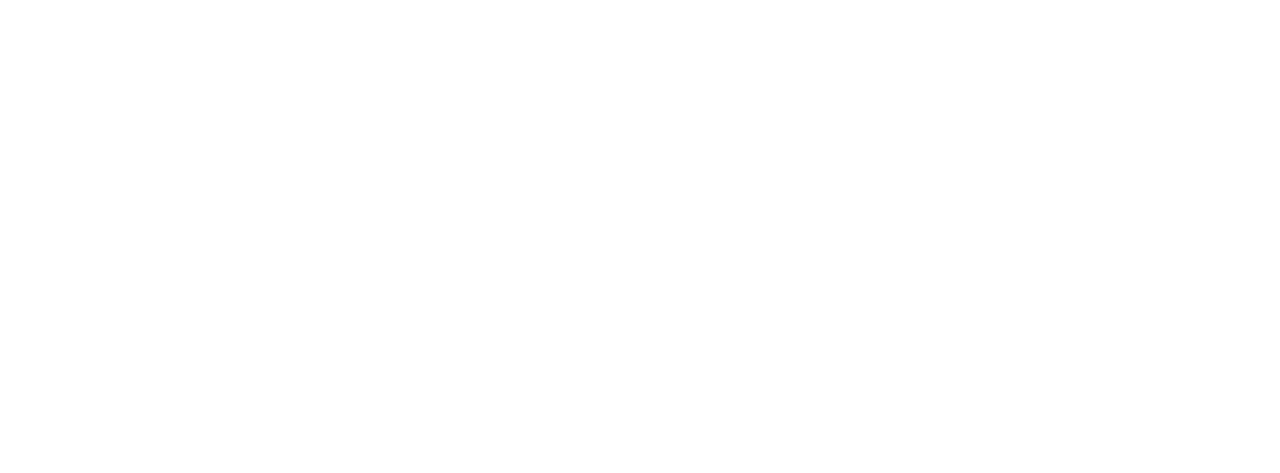
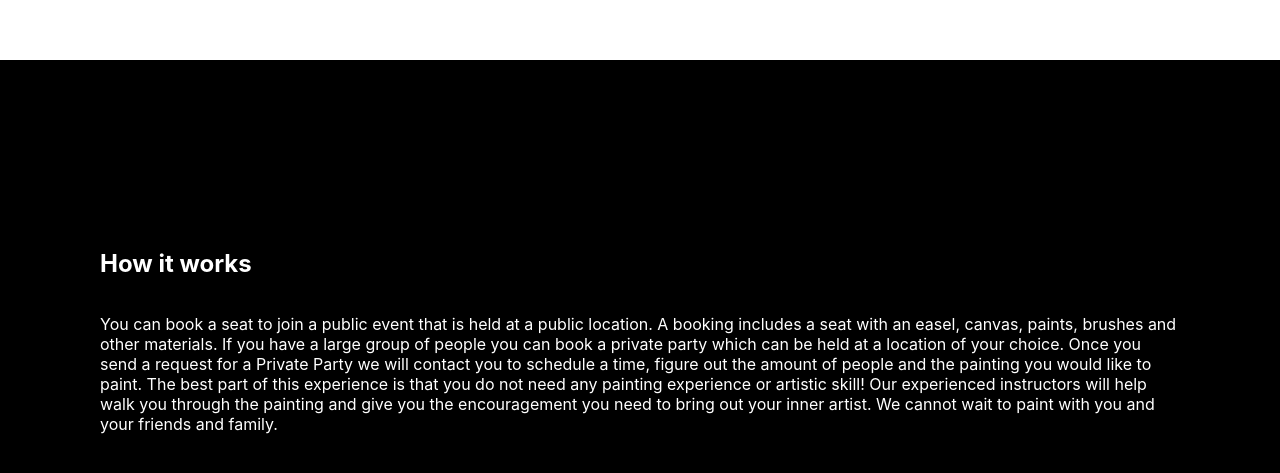
Before and after one commit to CadmiumRed40/Make-A-Mark-Paintbar-LLC, a React (Create React App) app in the folder make-a-mark-ite/: page / in a window 1280 px wide. Shown: the part 879-1352 px from the top of the page. Before the commit the page ends 857 px from the top, so only its background shows below. Built offline with nearby package versions, Linux system fonts and the light colour scheme.

Commit message:
added about us component

```diff
--- a/make-a-mark-ite/src/App.js
+++ b/make-a-mark-ite/src/App.js
@@ -2,12 +2,14 @@
 import './App.css';
 import NavgationBar from './components/NavigationBar/NavgationBar';
 import BookButtons from './components/BookButtons/BookButtons';
+import AboutUs from './components/AboutUs/AboutUs';
 
 function App() {
   return (
     <div className="App">
       <NavgationBar />
       <BookButtons />
+      <AboutUs />
     </div>
   );
 }
--- /dev/null
+++ b/make-a-mark-ite/src/components/AboutUs/AboutUs.css
@@ -0,0 +1,28 @@
+#AboutUsBody {
+    display: flex;
+    flex-direction: column;
+    justify-content: center;
+    align-items: center;
+    text-align: center;
+    background-color: black;
+    height: 70vh;
+  }
+
+  #AboutUsTextContainer {
+    display: flex;
+    flex-direction: column;
+    justify-content: center;
+    align-items: flex-start;
+    text-align: left;
+    margin-bottom: 50px;
+    margin: 0 100px;
+    color: white;
+  }
+
+  #AboutUsTextContainer h2 {
+    text-align: left;
+  }
+
+  #AboutUsTextContainer p {
+    text-align: left;
+  }
--- /dev/null
+++ b/make-a-mark-ite/src/components/AboutUs/AboutUs.js
@@ -0,0 +1,19 @@
+import React from 'react'
+import './AboutUs.css'
+
+function AboutUs() {
+  return (
+    <div id="AboutUsBody">
+        <div id="AboutUsTextContainer">
+            <h2>How it works</h2>
+            <p>You can book a seat to join a public event that is held at a public location. A booking includes a seat with an easel, canvas, paints, brushes and other materials.
+                If you have a large group of people you can book a private party which can be held at a location of your choice. Once you send a request for a Private Party we will contact you to schedule a time, figure out the amount of people and the painting you would like to paint.
+                The best part of this experience is that you do not need any painting experience or artistic skill!
+                Our experienced instructors will help walk you through the painting and give you the encouragement you need to bring out your inner artist.
+                We cannot wait to paint with you and your friends and family.</p>
+        </div>
+    </div>
+  )
+}
+
+export default AboutUs
--- a/make-a-mark-ite/src/components/BookButtons/BookButtons.js
+++ b/make-a-mark-ite/src/components/BookButtons/BookButtons.js
@@ -4,6 +4,7 @@
 function BookButtons() {
   return (
     <div>
+      <h1>Danbury's own Paint-and-Sip experience</h1>
         <div className='bookingContainer'>
         <button id="Public Event" className='bookButton'>Join A Public Event</button>
         <button id="PrivateParty" className='bookButton'>Book Your Own Private Party</button>
```
